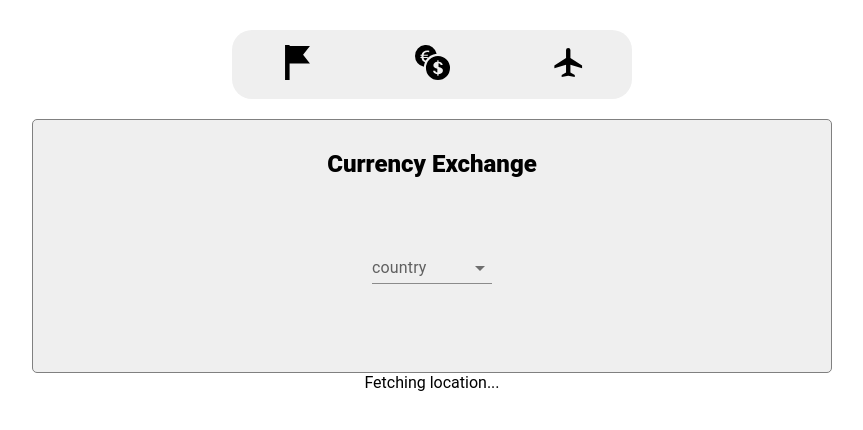
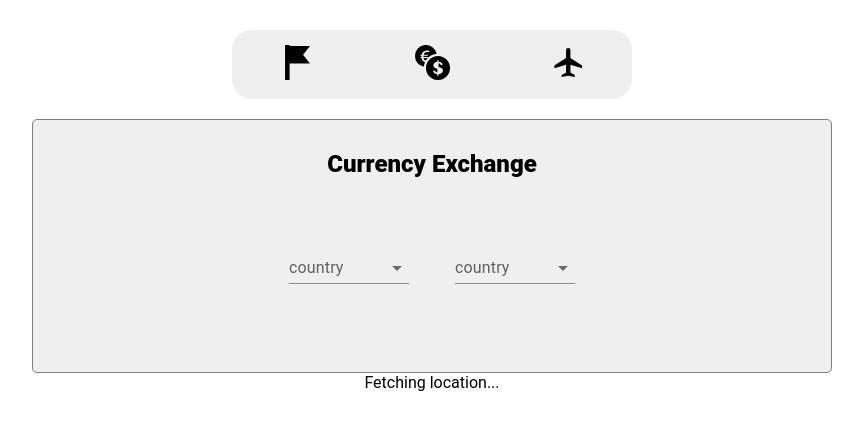
Before and after one commit to achiewe/countries-project, a React (Vite) app: page /Countries/1/Currency in a window 1280 px wide. Shown: the top 430 px of the page, without its empty margins (208-1071 px from the left). Built offline with nearby package versions, Linux system fonts and the light colour scheme; no server answers.

Commit message:
create div and another FormControl for exchange the currency

```diff
--- a/src/components/currency/CurrencyConverter.tsx
+++ b/src/components/currency/CurrencyConverter.tsx
@@ -5,8 +5,11 @@ export default function CurrencyConverter() {
   return (
     <ConverterConatiner>
       <h1> Currency Exchange</h1>
+      <div className="formControlDiv">
         <FormControl variant="standard" sx={{ m: 1, minWidth: 120 }}>
-        <InputLabel id="demo-simple-select-standard-label">country</InputLabel>
+          <InputLabel id="demo-simple-select-standard-label">
+            country
+          </InputLabel>
           <Select
             labelId="demo-simple-select-standard-label"
             id="demo-simple-select-standard"
@@ -17,6 +20,21 @@ export default function CurrencyConverter() {
             <MenuItem value={30}>Thirty</MenuItem>
           </Select>
         </FormControl>
+        <FormControl variant="standard" sx={{ m: 1, minWidth: 120 }}>
+          <InputLabel id="demo-simple-select-standard-label">
+            country
+          </InputLabel>
+          <Select
+            labelId="demo-simple-select-standard-label"
+            id="demo-simple-select-standard"
+            label="country"
+          >
+            <MenuItem value={10}>Ten</MenuItem>
+            <MenuItem value={20}>Twenty</MenuItem>
+            <MenuItem value={30}>Thirty</MenuItem>
+          </Select>
+        </FormControl>
+      </div>
       <div className="currencyExchangeDiv"></div>
     </ConverterConatiner>
   );
@@ -38,6 +56,15 @@ const ConverterConatiner = styled.div`
     font-style: normal;
   }
 
+  .formControlDiv {
+    width: 100%;
+    display: flex;
+    flex-direction: row;
+    justify-content: center;
+    align-items: center;
+    gap: 30px;
+  }
+
   .currencyExchangeDiv {
     width: 100%;
     display: flex;
```
Lines whose indentation alone changed are shown as unchanged.
